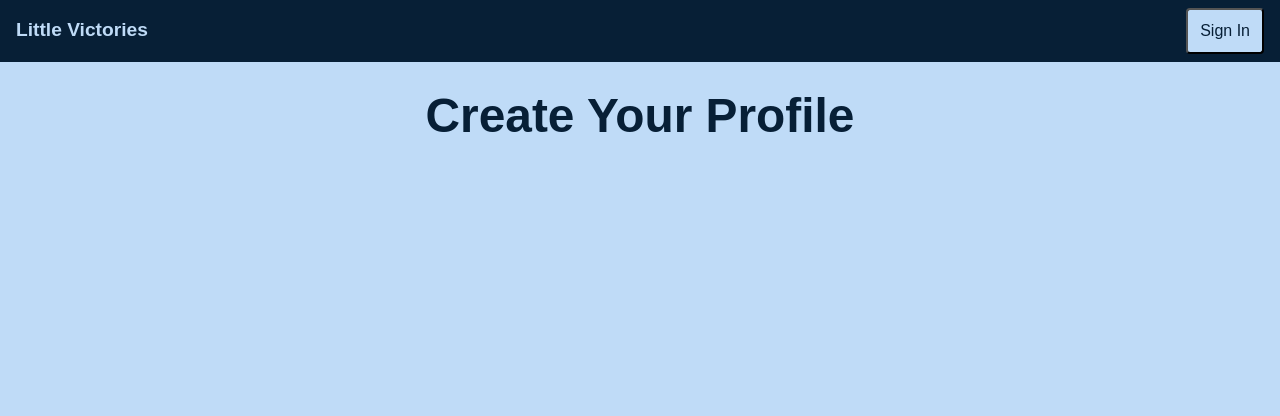
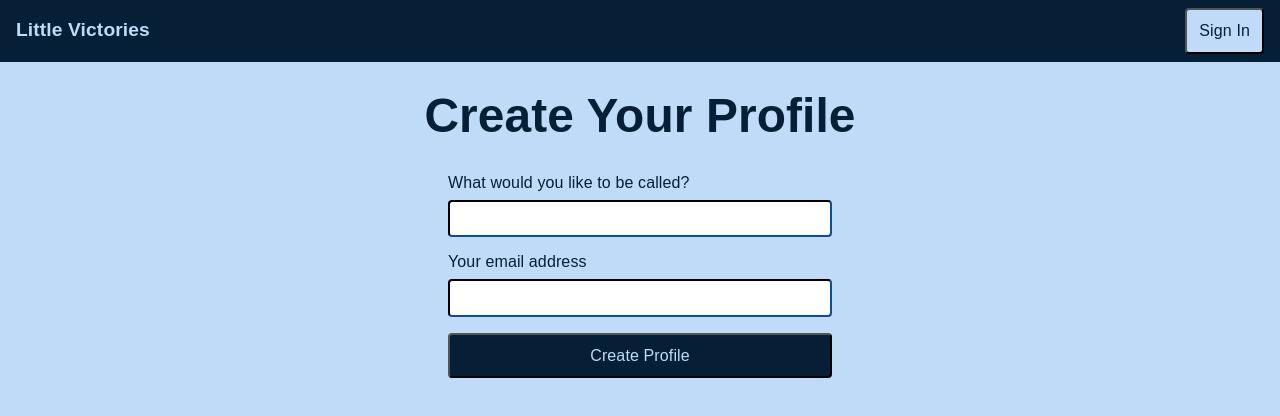
Before and after one commit to lindakatcodes/little-victories, an Astro site: page /create-profile in a window 1280 px wide. Built offline with nearby package versions, Linux system fonts and the light colour scheme; Astro itself is replaced by a stand-in of ours.

Commit message:
create form and initial setup of action

```diff
--- /dev/null
+++ b/src/components/CreateProfileForm.tsx
@@ -0,0 +1,42 @@
+import type { FormEvent } from "react";
+import { actions } from "astro:actions";
+import { navigate } from "astro:transitions/client";
+import type { ComponentProps } from "astro/types";
+import styles from "@styles/createProfileForm.module.css";
+
+export default function CreateProfileForm(
+  props: ComponentProps<typeof String>
+) {
+  async function submit(e: FormEvent<HTMLFormElement>) {
+    e.preventDefault();
+    const formData = new FormData(e.target as HTMLFormElement);
+    const { data, error } = await actions.createProfile(formData);
+    if (!error) navigate("/");
+  }
+
+  return (
+    <form onSubmit={submit} className={styles.form}>
+      <label htmlFor="name" className={styles.label}>
+        What would you like to be called?
+        <input
+          type="text"
+          id="name"
+          name="name"
+          required
+          className={styles.input}
+        />
+      </label>
+      <label htmlFor="email" className={styles.label}>
+        Your email address
+        <input
+          type="email"
+          id="email"
+          name="email"
+          required
+          className={styles.input}
+        />
+      </label>
+      {props.submitButton}
+    </form>
+  );
+}
--- a/src/pages/create-profile.astro
+++ b/src/pages/create-profile.astro
@@ -1,9 +1,14 @@
 ---
+import Button from "@components/Button.astro";
+import CreateProfileForm from "@components/CreateProfileForm";
 import MainLayout from "@layouts/MainLayout.astro";
 ---
 
 <MainLayout>
   <h1>Create Your Profile</h1>
+  <CreateProfileForm client:load>
+    <Button text="Create Profile" slot="submitButton" />
+  </CreateProfileForm>
 </MainLayout>
 
 <style>
--- /dev/null
+++ b/src/styles/createProfileForm.module.css
@@ -0,0 +1,39 @@
+form {
+  display: grid;
+  gap: 0.75rem;
+  inline-size: 85cqw;
+  margin: 0 auto;
+
+  @media (width >= 48rem) {
+    & {
+      inline-size: 60cqw;
+    }
+  }
+
+  @media (width >= 64rem) {
+    & {
+      inline-size: 45cqw;
+    }
+  }
+
+  @media (width >= 80rem) {
+    & {
+      inline-size: 30cqw;
+    }
+  }
+}
+
+label {
+  display: grid;
+  gap: 0.25rem;
+}
+
+label:last-of-type {
+  margin-bottom: 0.25rem;
+}
+
+input {
+  border-radius: 0.25rem;
+  padding: 0.25rem 0.375rem;
+  border-color: var(--dark-blue);
+}
--- a/src/styles/global.css
+++ b/src/styles/global.css
@@ -12,6 +12,7 @@ borrowing Tailwind's breakpoints:
   --light-blue: hsl(210 77.8% 85.9%); /* #BFDBF7 */
   --dark-blue: hsl(209 77% 12%); /* #071F36 */
   --ivory: hsl(73 52.9% 96.7%); /* #F9FBF2 */
+  --seagreen: hsl(186 75% 28.2%); /* #12747e */
   --txt-sm: 0.875rem;
   --txt: 1rem;
   --txt-lg: 1.2rem;
@@ -20,6 +21,15 @@ borrowing Tailwind's breakpoints:
   --txt-3: 2.07rem;
   --txt-2: 2.49rem;
   --txt-1: 2.99rem;
+}
+
+* {
+  letter-spacing: 0.125px;
+}
+
+*:focus {
+  outline: 2px solid var(--seagreen);
+  outline-offset: 2px;
 }
 
 p {
```
Also changed, not shown: src/actions/index.ts (added, +16 -0 lines).
